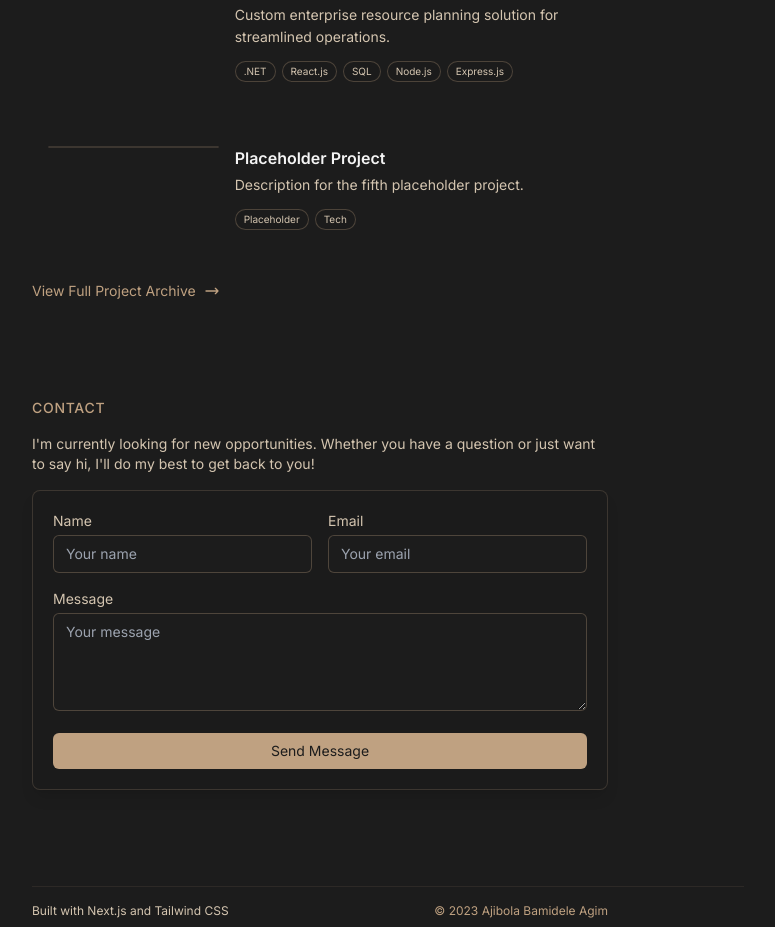
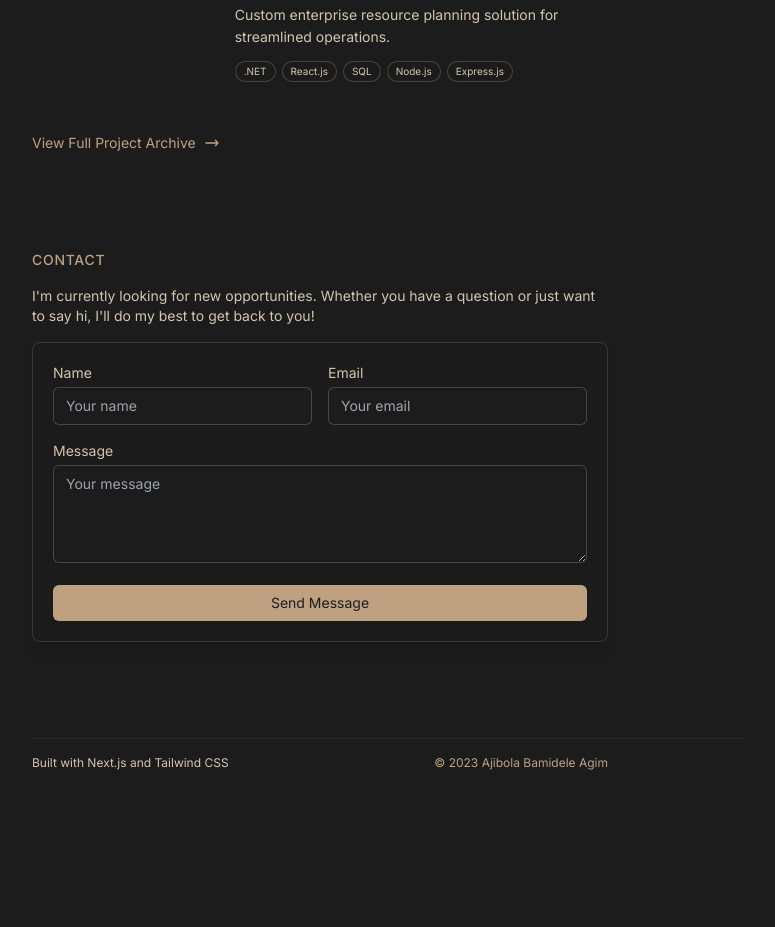
Before and after one commit to Alphawga/portfolio, a Next.js app: page / in a window 1280 px wide. Shown: the part 1945-2872 px from the top of the page, without its empty margins (472-1247 px from the left). After the commit the page ends 2788 px from the top, so only its background shows below. Built offline with nearby package versions, Linux system fonts and the light colour scheme; grey boxes are pictures that could not be loaded.

Commit message:
favico added

```diff
--- a/src/app/page.tsx
+++ b/src/app/page.tsx
@@ -66,7 +66,7 @@ export default function Home() {
       title: "Traders Bloc",
       description: "A secure lending platform revolutionizing financial transactions.",
       image: "/traders.png",
-      link: "https://github.com/Alphawga/traders-bloc-backend",
+      link: "https://traders-bloc-backend.vercel.app/",
       tags: ["Node.js", "React", "Express", "Payment Integration", "RESTful API"],
       details: [
         "Implemented role-based access controls, ensuring 100% data security compliance.",
@@ -109,18 +109,7 @@ export default function Home() {
       ],
       accentColor: "mutedGold",
     },
-    {
-      id: 5,
-      title: "Placeholder Project",
-      description: "Description for the fifth placeholder project.",
-      image: "/placeholder.svg",
-      link: "#",
-      tags: ["Placeholder", "Tech"],
-      details: [
-        "Detail about the placeholder project.",
-      ],
-      accentColor: "accentBlue",
-    },
+
   ]
 
   const experience = [
```
